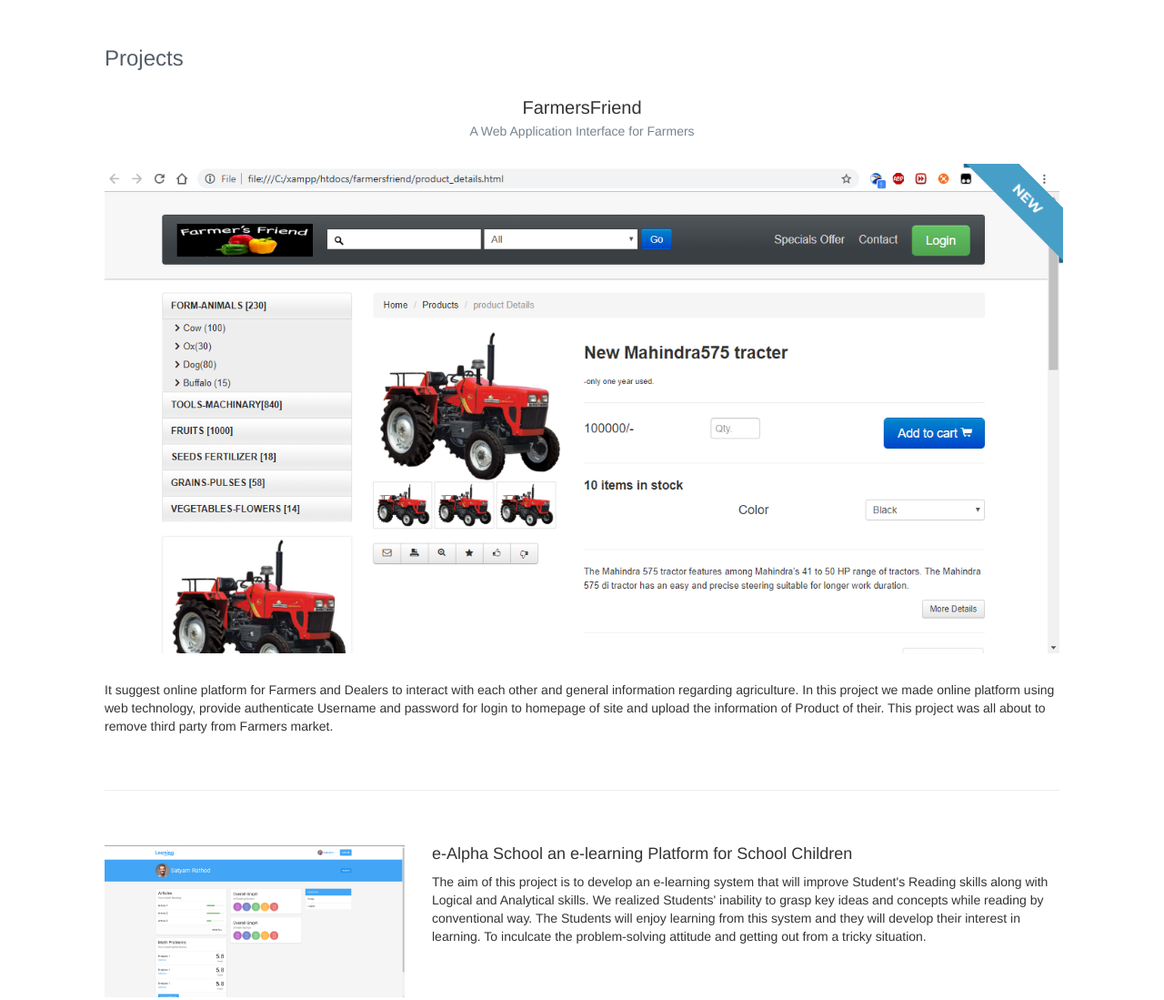
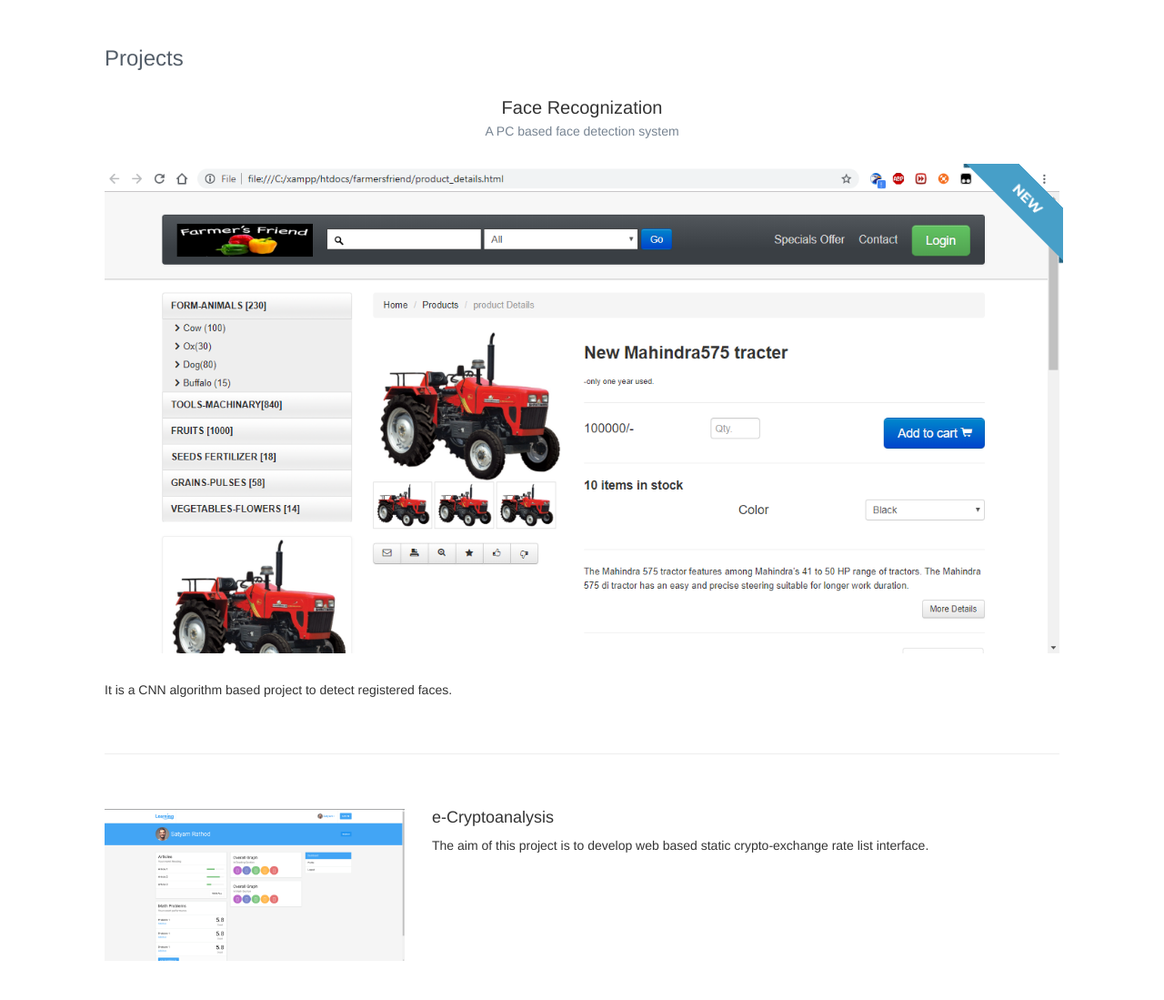
Before and after one commit to anil-yadav1507/anil-yadav1507.github.io, a plain HTML site: page index.html in a window 1280 px wide. Shown: the part 520-1619 px from the top of the page at 91% size. Drawn offline with nearby package versions, Linux system fonts and the light colour scheme; no server answers; a script that the page names is missing; some icons are missing.

Commit message:
Update index.html

```diff
--- a/index.html
+++ b/index.html
@@ -148,8 +148,8 @@
                         <div class="content">
 
                             <div class="item featured text-center">
-                                <h3 class="title">FarmersFriend</a></h3>
-                                <p class="summary">A Web Application Interface for Farmers</p>
+                                <h3 class="title">Face Recognization</a></h3>
+                                <p class="summary">A PC based face detection system</p>
                                 <div class="featured-image has-ribbon">
                                     <a href="https://themes.3rdwavemedia.com/bootstrap-templates/startup/velocity-bootstrap-theme-for-startup-products/" target="_blank">
                                     <img class="img-fluid project-image" src="assets/images/projects/project-featured.png" alt="project name" />
@@ -160,7 +160,7 @@
                                 </div>
 
                                 <div class="desc text-left">
-                                    <p>It suggest online platform for Farmers and Dealers to interact with each other and general information regarding agriculture. In this project we made online platform using web technology, provide authenticate Username and password for login to homepage of site and upload the information of Product of their. This project was all about to remove third party from Farmers market.</p>
+                                    <p>It is a CNN algorithm based project to detect registered faces.</p>
                                 </div><!--//desc-->
                             </div><!--//item-->
                             <hr class="divider" />
@@ -169,8 +169,8 @@
                                 <img class="img-fluid project-image" src="assets/images/projects/project-1.png" alt="project name" />
                                 </a>
                                 <div class="desc col-md-8 col-12">
-                                    <h3 class="title">e-Alpha School an e-learning Platform for School Children</h3>
-                                    <p class="mb-2">The aim of this project is to develop an e-learning system that will improve Student's Reading skills along with Logical and Analytical skills. We realized Students' inability to grasp key ideas and concepts while reading by conventional way. The Students will enjoy learning from this system and they will develop their interest in learning. To inculcate the problem-solving attitude and getting out from a tricky situation.</p>
+                                    <h3 class="title">e-Cryptoanalysis</h3>
+                                    <p class="mb-2">The aim of this project is to develop web based static crypto-exchange rate list interface.</p>
                                 </div><!--//desc-->
                             </div><!--//item-->
                     </div><!--//primary-->
```
